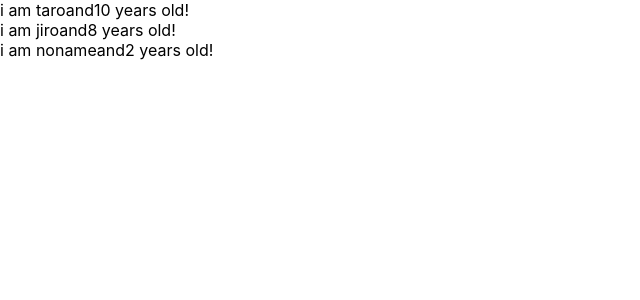
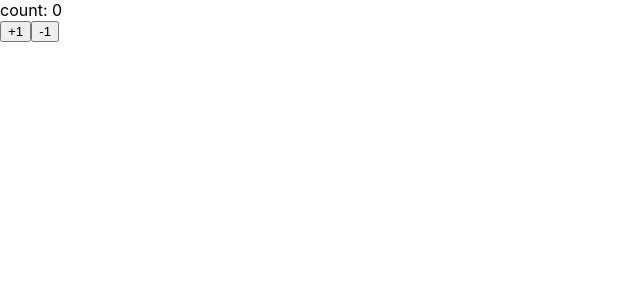
Before and after one commit to ryota-fujii/udemy-react-redux-crud-application, a React (Create React App) app: page / in a window 1280 px wide. Shown: the top 300 px of the page, without its empty margins (0-640 px from the left). Built offline with nearby package versions, Linux system fonts and the light colour scheme.

Commit message:
learn state and set-state

```diff
--- a/src/App.js
+++ b/src/App.js
@@ -1,30 +1,28 @@
-import React from 'react';
-import PropTypes from "prop-types";
+import React, {Component} from 'react';
 
-const App = () => {
-  const profiles =[
-    { name: "taro" , age: 10},
-    { name:"jiro" , age: 8},
-    { name: "noname", age: 2}
-  ]
-  return(
-    <div>
-      {
-        profiles.map((profile, index) => {
-          return <User name={profile.name} age={profile.age} key={index} />
-        })
-      }
-    </div>
-  )
+const App = () => <Counter></Counter>
+
+class Counter extends Component{
+  constructor(props){
+    super(props)
+    this.state = {count: 0}
 }
+  handlePlusButton=()=>{
+    this.setState({count: this.state.count + 1})
+  }
 
-const User = (props) =>{
-  return <div>i am {props.name}and{props.age} years old!</div>
-}
-
-User.propTypes = {
-  name :PropTypes.string,
-  age: PropTypes.number.isRequired
+  handleMinusButton=()=>{
+    this.setState({count: this.state.count - 1})
+  }
+  render(){
+    return(
+      <React.Fragment>
+        <div>count: {this.state.count}</div>
+        <button onClick={this.handlePlusButton}>+1</button>
+        <button onClick={this.handleMinusButton}>-1</button>
+      </React.Fragment>
+    )
+  }
 }
 
 export default App;
```
